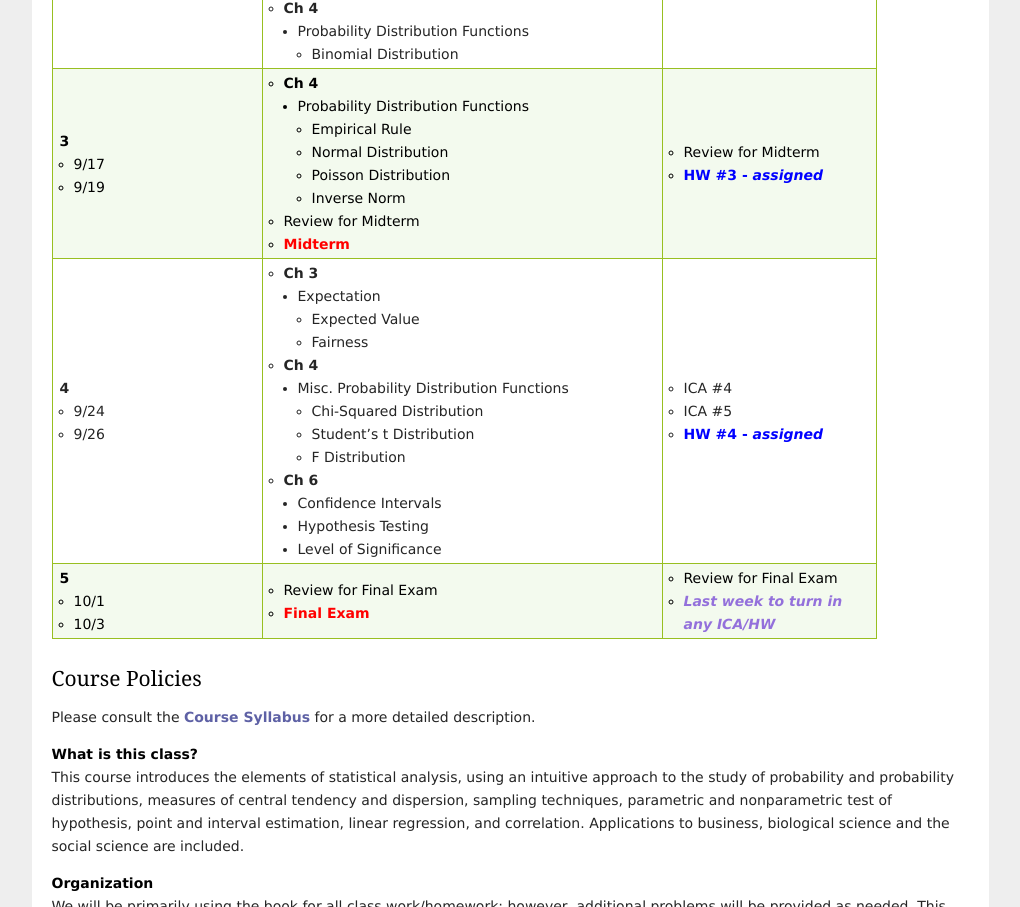
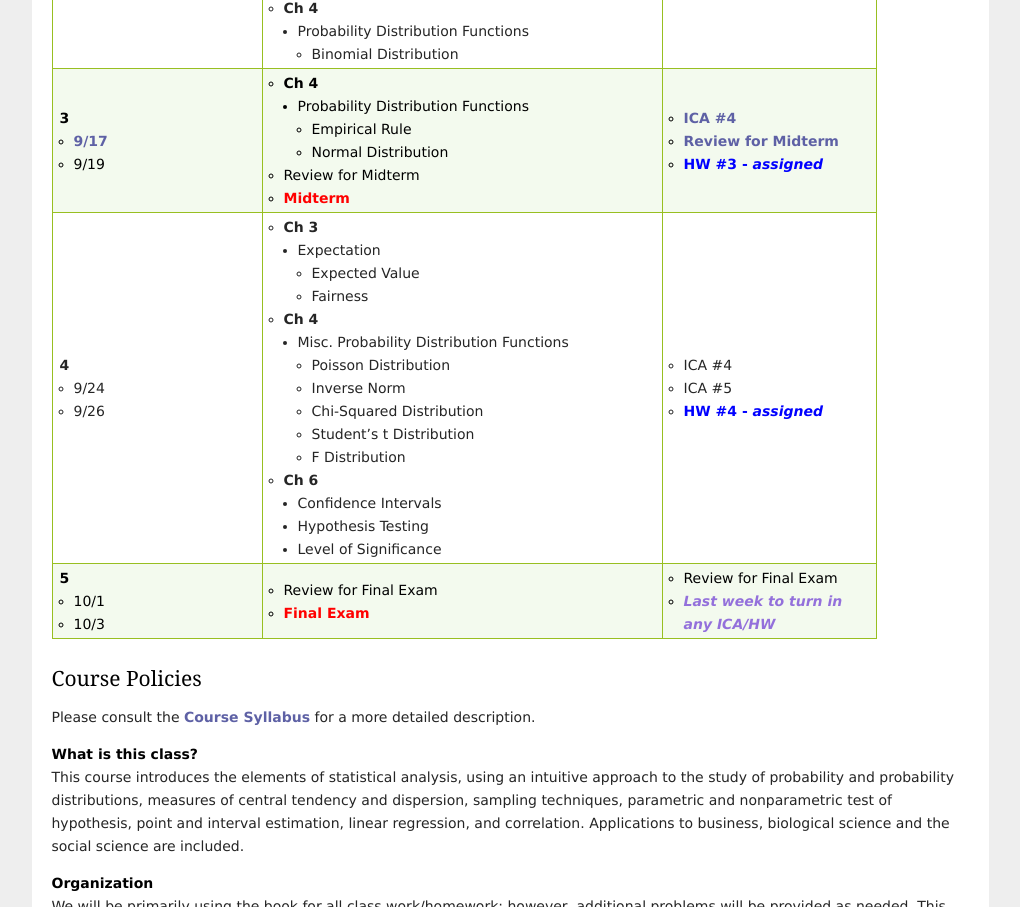
Before and after one commit to jorgemathbasilio/jorgemathbasilio.github.io, a plain HTML site: page math460_9_18/index.html in a window 1280 px wide. Shown: the part 1565-2472 px from the top of the page, without its empty margins (130-1150 px from the left). Drawn offline with nearby package versions, Linux system fonts and the light colour scheme; some packages are replaced by stand-ins of ours.

Commit message:
update class 4 and midterm review

```diff
--- a/math460_9_18/index.html
+++ b/math460_9_18/index.html
@@ -405,7 +405,8 @@ Sections marked with a "*" = Optional sections to be read but no RP. Students wh
 <td>
     <b>3</b></br>
     <ul>
-        <li>9/17</li> <li>9/19</li>
+        <li><a href="SCIT-Ma460-Class4.pdf">9/17</a></li>
+        <li>9/19</li>
     </ul>
 </td>
 <td>
@@ -417,8 +418,6 @@ Sections marked with a "*" = Optional sections to be read but no RP. Students wh
                             <!--<li>Binomial Distribution</li>-->
                             <li>Empirical Rule</li>
                             <li>Normal Distribution</li>
-                            <li>Poisson Distribution</li>
-                            <li>Inverse Norm</li>
                         </ul>
                     </li>
                 </ul>
@@ -428,7 +427,8 @@ Sections marked with a "*" = Optional sections to be read but no RP. Students wh
 </td>
 <td>
     <ul>
-        <li>Review for Midterm</li>
+        <li><a href="SCIT-Ma460-ICA_No4.pdf">ICA &#35;4</a></li>
+        <li><a href="MT%20460%20Midterm.pdf">Review for Midterm</a></li>
         <li><b><span style="color:blue">HW &#35;3 - <i>assigned</i></span></b></li>
     </ul>
 </tr>
@@ -457,6 +457,8 @@ Sections marked with a "*" = Optional sections to be read but no RP. Students wh
                 <ul>
                     <li>Misc. Probability Distribution Functions
                         <ul>
+                            <li>Poisson Distribution</li>
+                            <li>Inverse Norm</li>
                             <li>Chi-Squared Distribution</li>
                             <li>Student’s t Distribution</li>
                             <li>F Distribution</li>
```
Also changed, not shown: 3 other files.
